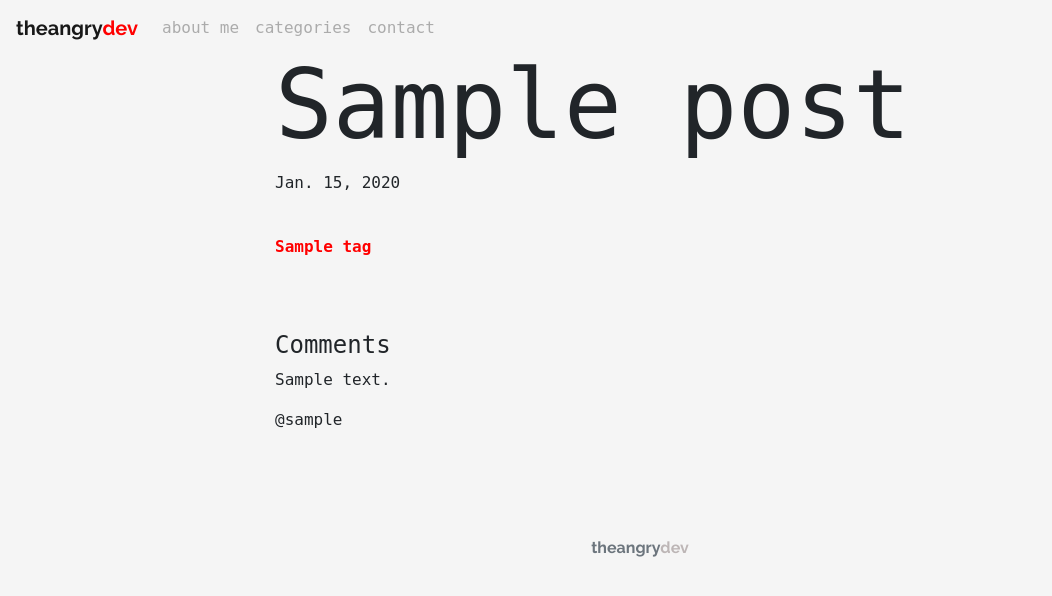
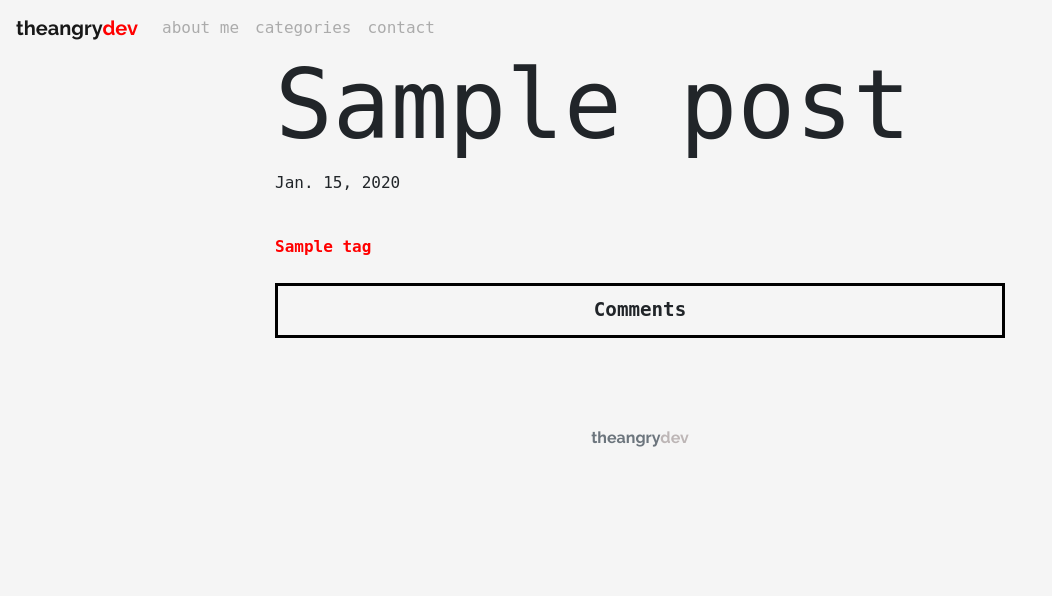
Before and after one commit to theangrydevblog/theangrydevblog, a Django app: page /posts/1 in a window 1280 px wide. Shown: the top 596 px of the page, without its empty margins (0-1052 px from the left). Run offline with Django 3.2, Linux system fonts and the light colour scheme; tables that the repository leaves empty hold one stand-in row (values such as "Sample post"); data that the repository does not hold is empty; parts of the project's set-up code (start-up, migrations or seed data) failed here and were passed over; some libraries are stand-ins or nearby versions.

Commit message:
Add button and scrollbar style

```diff
--- a/theangrydev/templates/base.html
+++ b/theangrydev/templates/base.html
@@ -72,6 +72,32 @@
       background-color: red;
     }
 
+    .angry-button{
+      border-color: black;
+      border-style: solid;
+      padding: 5px 15px 5px 15px;
+      font-size: larger;
+      font-weight: bolder;
+      text-align: center;
+      padding-top: 10px;
+      padding-bottom: 10px;
+      transition: all 0.4s;
+    }
+
+    .angry-button:hover{
+      cursor: pointer;
+    }
+
+    /* width */
+    ::-webkit-scrollbar {
+      width: 5px;
+    }
+    ::-webkit-scrollbar-track {
+      box-shadow: inset 0 0 1px whitesmoke;
+    }
+    ::-webkit-scrollbar-thumb {
+      background: red;
+    }
 
     </style>
 
--- a/theangrydev/templates/index.html
+++ b/theangrydev/templates/index.html
@@ -9,7 +9,7 @@
   <div class="row">
     <div class="col-lg-8">
       <div class="nerd" style="text-decoration: none !important;">
-       <h2><strong><a style="color: red;" href="/posts/{{ post.pk }}">{{ post.title }}</a></strong></h2>
+       <h2><strong><a class="animated-link" style="color: red;" href="/posts/{{ post.pk }}">{{ post.title }}</a></strong></h2>
        <p>{{ post.published }}</p>
     </div>
     </div>
--- a/theangrydev/templates/post.html
+++ b/theangrydev/templates/post.html
@@ -6,7 +6,7 @@
 <title>{{ post.title }}</title>
 <div class="container">
   <div class="row">
-    <div class="col-lg-10 offset-lg-2">
+    <div class="col-lg-8 offset-lg-2">
       <div class="nerd">
        <h2 class="post_title">{{ post.title }}</h2>
        <p>{{ post.published }}</p>
@@ -20,7 +20,7 @@
 
        {% for content in contents %}
         {% if content.type.name == "Text" %}
-          <p style="color: darkgray;">{{ content.text }}</p>
+          <p style="color: rgb(34, 33, 33);">{{ content.text }}</p>
         {% endif %}
 
         {% if content.type.name == "Image" %}
@@ -38,20 +38,9 @@
         {% endif %}
        {% endfor %}
     </div>
-    </div>
-  </div>
-
-  <br/><br/>
-
-  <div class="row">
-    <div class="col-lg-10 offset-lg-2">
-      <h4 class="nerd ">Comments</h4>
-      <div class="nerd">
-        {% for comment in comments %}
-          <p>{{ comment.text }}</p>
-          <p>@{{ comment.author.username }}</p>
-        {% endfor %}
-      </div>
+      <div class="nerd angry-button">Comments</div>
+        <div class="nerd">
+        </div>
     </div>
   </div>
 
--- a/theangrydev/templates/tag.html
+++ b/theangrydev/templates/tag.html
@@ -7,7 +7,7 @@
  <br/><br/>
 <div class="container">
   <div class="row">
-    <div class="col-lg-10 offset-lg-2">
+    <div class="col-lg-8 offset-lg-3">
       <div class="nerd">
        <h2 class="tag_title">{{ tag.name }}</h2>
        <p>{{ tag.description }}</p>
```
